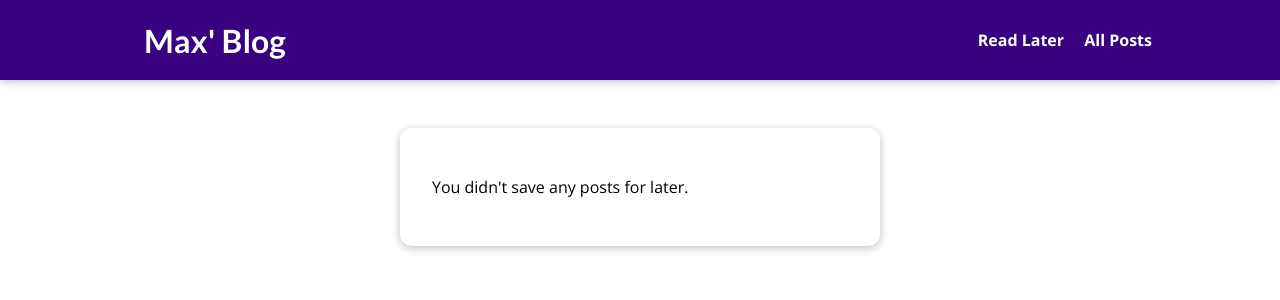
After one commit to xy-maan/quill, a Django app: page /read-later in a window 1280 px wide. The commit adds this page. Shown: the top 300 px of the page. Run offline with Django 5.2, Linux system fonts and the light colour scheme.

Commit message:
Read later

```diff
--- /dev/null
+++ b/blog/static/blog/read-later.css
@@ -0,0 +1,40 @@
+#main-navigation {
+	background-color: #390281;
+	box-shadow: 0 2px 8px rgba(0, 0, 0, 0.25);
+}
+
+#read-later-posts {
+	margin: 8rem auto 3rem auto;
+	padding: 2rem;
+	border-radius: 12px;
+	box-shadow: 0 2px 8px rgba(0, 0, 0, 0.25);
+	background-color: white;
+	width: 90%;
+	max-width: 30rem;
+}
+
+#read-later-posts ul {
+	list-style: none;
+	margin: 0;
+	padding: 0;
+}
+
+#read-later-posts li {
+	border: 1px solid #ccc;
+	margin: 1rem 0;
+}
+
+#read-later-posts a {
+	display: block;
+	padding: 1rem;
+	width: 100%;
+	text-decoration: none;
+	border: 1px solid #ccc;
+	color: #1b1b1b;
+	font-weight: bold;
+}
+
+#read-later-posts a:hover,
+#read-later-posts a:active  {
+	background-color: #ccc;
+}
--- /dev/null
+++ b/blog/templates/blog/read-later.html
@@ -0,0 +1,23 @@
+{% extends "base.html" %}
+{% load static %}
+
+{% block title %}
+	Quill - Read Later
+{% endblock title %}
+
+{% block styles %}
+	<link rel="stylesheet" href="{% static 'blog/read-later.css' %}">
+{% endblock styles %}
+
+{% block body %}
+  <section id="read-later-posts">
+    {% if not has_posts %}
+      <p>You didn't save any posts for later.</p>
+    {% endif %}
+    <ul>
+      {% for post in posts %}
+        <li><a href="{% url "post-details-page" post.slug %}">{{ post.title }}</a></li>
+      {% endfor %}
+    </ul>
+  </section>
+{% endblock body %}
--- a/blog/urls.py
+++ b/blog/urls.py
@@ -6,5 +6,5 @@ urlpatterns = [
     path("", views.index, name="index-page"),
     path("posts/", views.PostsListView.as_view(), name="posts-page"),
     path("posts/<slug:slug>/", views.PostDetailsView.as_view(), name="post-details-page"),
-    path("read-later"),
+    path("read-later", views.ReadLaterView.as_view(), name="read-later"),
 ]
--- a/blog/views.py
+++ b/blog/views.py
@@ -39,11 +39,19 @@ class PostDetailsView(View):
         post = Post.objects.get(slug=slug)
         comment_form = CommentForm()
         comments = post.comments.all().order_by("-id")
+        stored_posts = request.session.get("stored_posts")
+
+        is_read_later = False
+
+        if post.id in stored_posts:
+            is_read_later = True
+
         return render(request, "blog/post-details.html", {
             "post": post,
             "comment_form": comment_form,
             "tags": post.tags.all(),
-            "comments": comments
+            "comments": comments,
+            "is_read_later": is_read_later
         })
 
     def post(self, request, slug):
@@ -62,3 +70,41 @@ class PostDetailsView(View):
             "post": post,
             "tags": post.tags.all()
         })
+
+class ReadLaterView(View):
+
+    def get(self, request):
+
+        stored_posts = request.session.get("stored_posts")
+
+        has_posts = False
+
+        posts = []
+
+        if stored_posts is not None:
+            has_posts = True
+            # for post_id in stored_posts:
+            #     posts.append(Post.objects.get(id=post_id))
+            posts = Post.objects.filter(id__in=stored_posts)
+
+        return render(request, "blog/read-later.html", {
+            "posts": posts,
+            "has_posts": has_posts
+        })
+
+    def post(self, request):
+        stored_posts = request.session.get("stored_posts")
+
+        if stored_posts is None:
+            stored_posts = []
+
+        post_id = int(request.POST["post_id"])
+
+        if post_id not in stored_posts:
+            stored_posts.append(post_id)
+            request.session["stored_posts"] = stored_posts
+        else:
+            stored_posts.remove(post_id)
+            request.session["stored_posts"] = stored_posts
+
+        return HttpResponseRedirect(reverse("index-page"))
--- a/static/app.css
+++ b/static/app.css
@@ -35,6 +35,7 @@ h3 {
 	text-decoration: none;
 	color: white;
 	font-weight: bold;
+	margin-left: 1rem;
 }
 
 #main-navigation a:hover,
--- a/templates/base.html
+++ b/templates/base.html
@@ -20,10 +20,10 @@
   <body>
 
 		<header id="main-navigation">
-			<h1>
-				<a href="{% url "index-page" %}">Max' Blog</a>
-			</h1>
+			<h1><a href="{% url "index-page" %}">Max' Blog</a></h1>
+
 			<nav>
+				<a href="{% url "read-later" %}">Read Later</a>
 				<a href="{% url "posts-page" %}">All Posts</a>
 			</nav>
 		</header>
```
Also changed, not shown: blog/templates/blog/post-details.html (+4 -3 lines).
